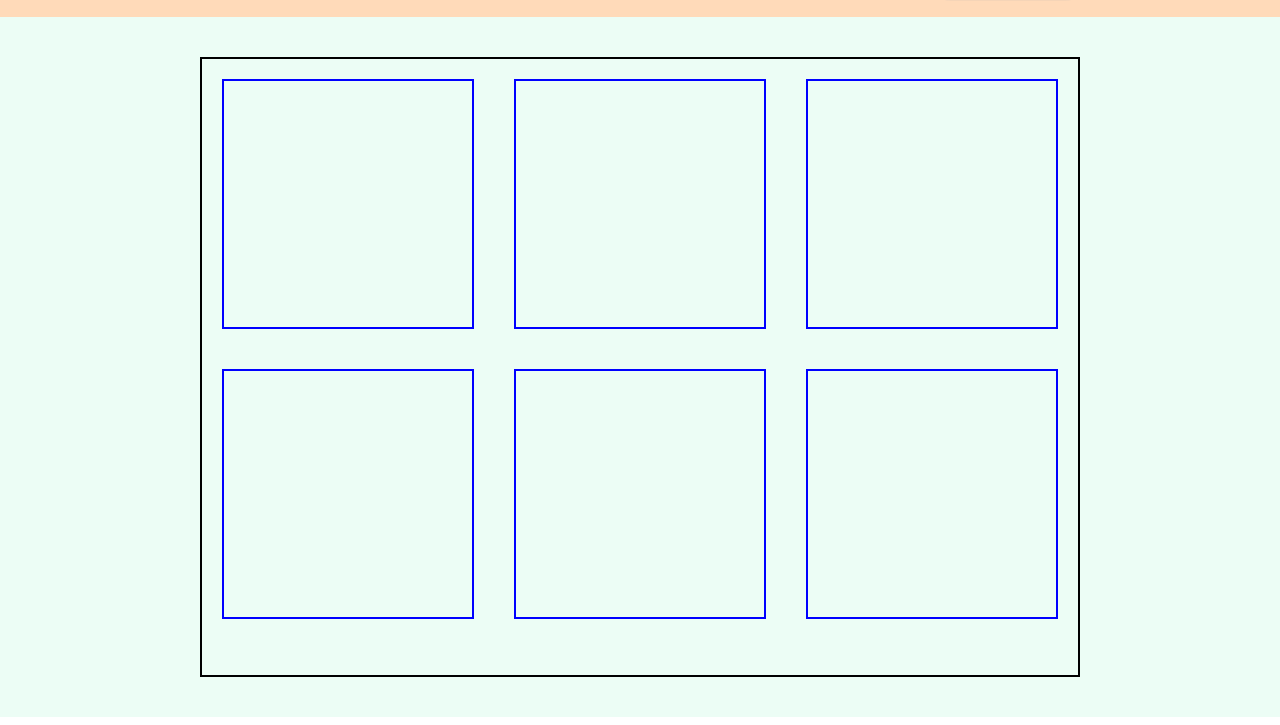
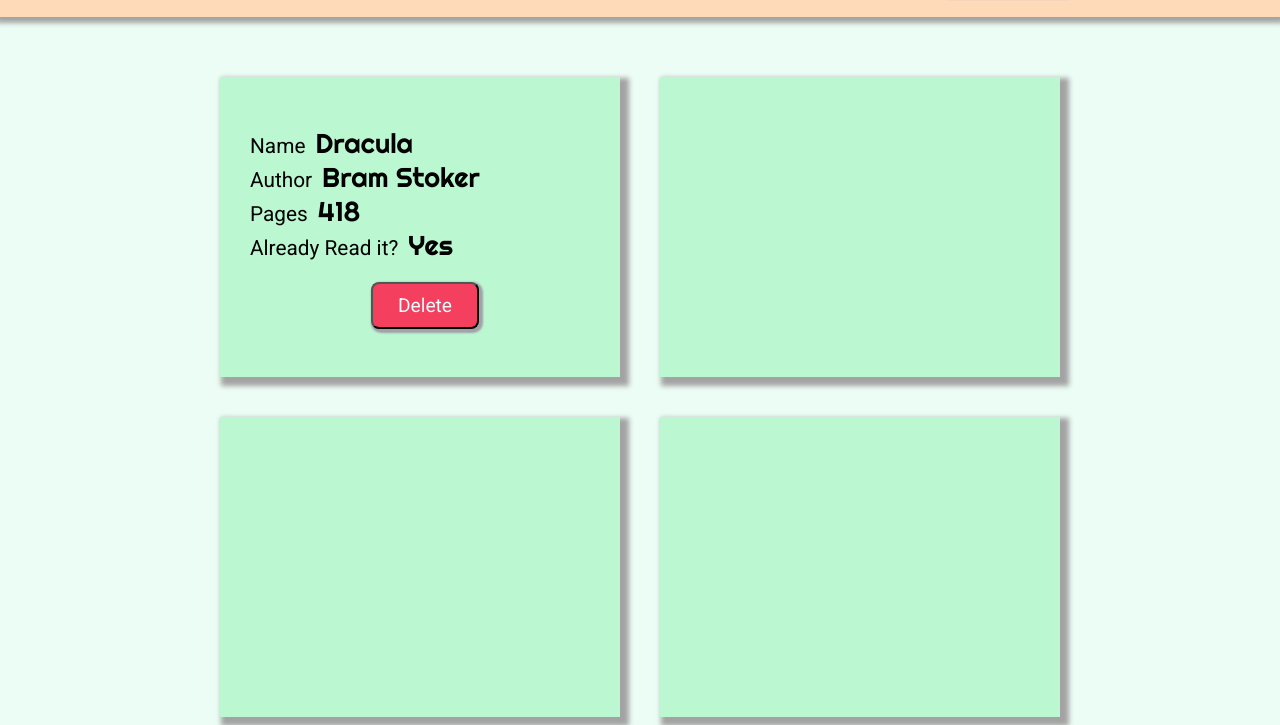
Before and after one commit to Asatyam/Library, a website: page index.html in a window 1280 px wide. Shown: the part 83-808 px from the top of the page. Drawn offline with Linux system fonts and the light colour scheme.

Commit message:
Style the cards

```diff
--- a/index.html
+++ b/index.html
@@ -20,7 +20,13 @@
         </div>
         <div class="content">
             <div class="cards">
-                <div class="card"></div>
+                <div class="card">
+                    <p class="name"><span class="details">Name</span>Dracula</p>
+                    <p class="author"><span class="details">Author</span>Bram Stoker</p>
+                    <p class="pages"><span class="details">Pages</span>418</p>
+                    <p class="read"><span class="details">Already Read it?</span>Yes</p>
+                    <button class="deleteBtn">Delete</button>
+                </div>
                 <div class="card"></div>
                 <div class="card"></div>
                 <div class="card"></div>
--- a/style.css
+++ b/style.css
@@ -1,4 +1,4 @@
-@import url('https://fonts.googleapis.com/css2?family=Roboto&display=swap');
+@import url('https://fonts.googleapis.com/css2?family=Righteous&family=Roboto&display=swap');
 * {
     margin: 0;
     padding: 0;
@@ -6,7 +6,7 @@
     box-sizing: border-box;
 }
 :root{
-    --grid-size: minmax(250px, 0.3fr);
+    --grid-size: minmax(300px, 0.3fr);
 }
 html{
     height: 100%;
@@ -34,6 +34,8 @@ body{
     align-items: center;
     box-sizing: border-box;
     padding:20px 200px;
+    position: relative;
+    box-shadow: 0px 2px 5px 4px #a3a3a3;
 }
 
 .heading>h1{
@@ -65,15 +67,40 @@ body{
 }
 .cards{
     height: 100%;
-    border:2px solid black;
     padding:20px;
     display: grid;
-    grid-template-columns: repeat(auto-fit,minmax(250px,1fr));
+    grid-template-columns: repeat(auto-fit,minmax(300px,1fr));
     grid-template-rows: var(--grid-size);
     grid-auto-rows:var(--grid-size);
     gap:40px;
 
 }
 .card{
-    border:2px solid blue;
+
+    padding:20px 20px 20px 30px;
+    display: flex;
+    flex-direction: column;
+    justify-content: center;
+    background-color: #bbf7d0 ;
+    box-shadow: 5px 5px 5px 4px #a3a3a3 ;
+
 }
+.details{
+    font-size:1.3rem;
+    margin-right: 10px;
+}
+
+.card>p{
+    font-size:1.7rem;
+    font-family: "Righteous","Roboto","Helvetica",sans-serif;
+}
+.deleteBtn{
+    padding:10px 25px;
+    border-radius: 8px;
+    box-shadow: 2px 2px 2px 2px #a1a1aa ;
+    align-self: center;
+    margin-top:20px;
+    background-color:#f43f5e ;
+    color:#ecfeff;
+    font-size: 1.2rem;
+}
```
